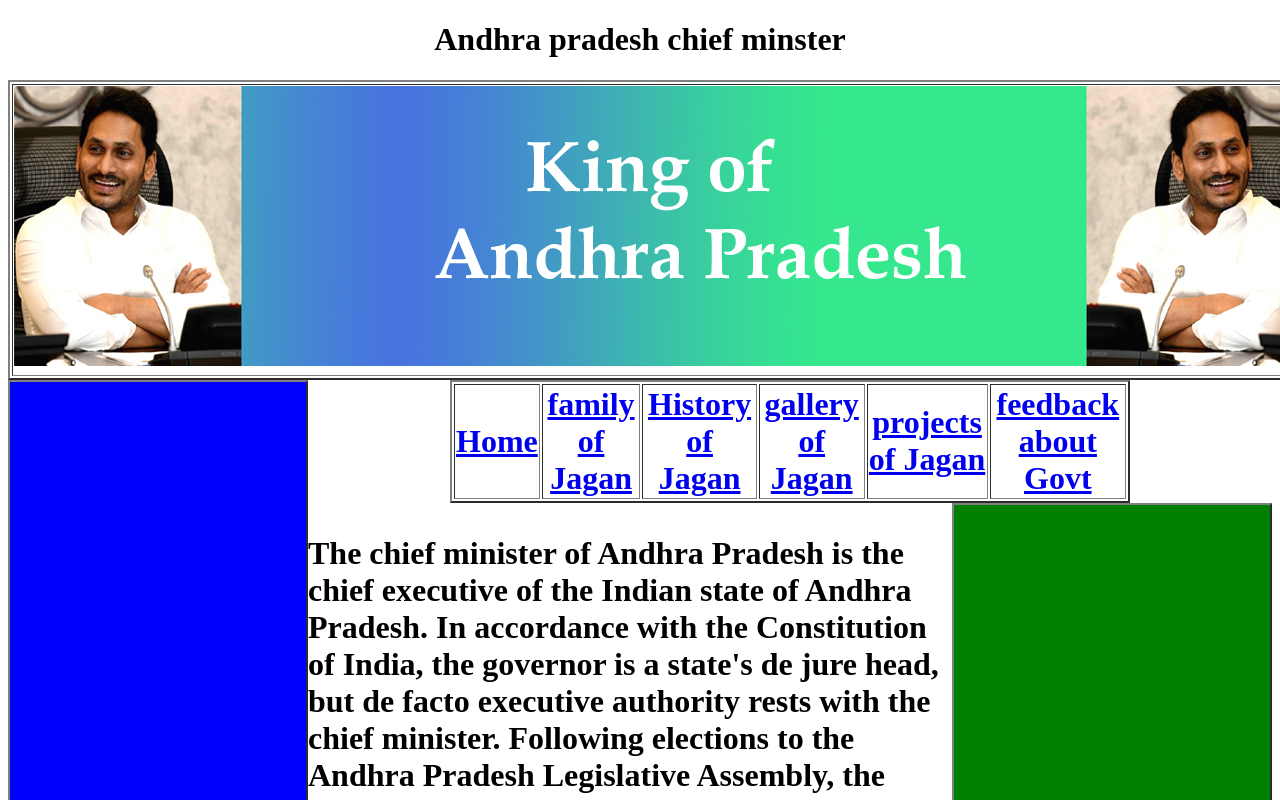
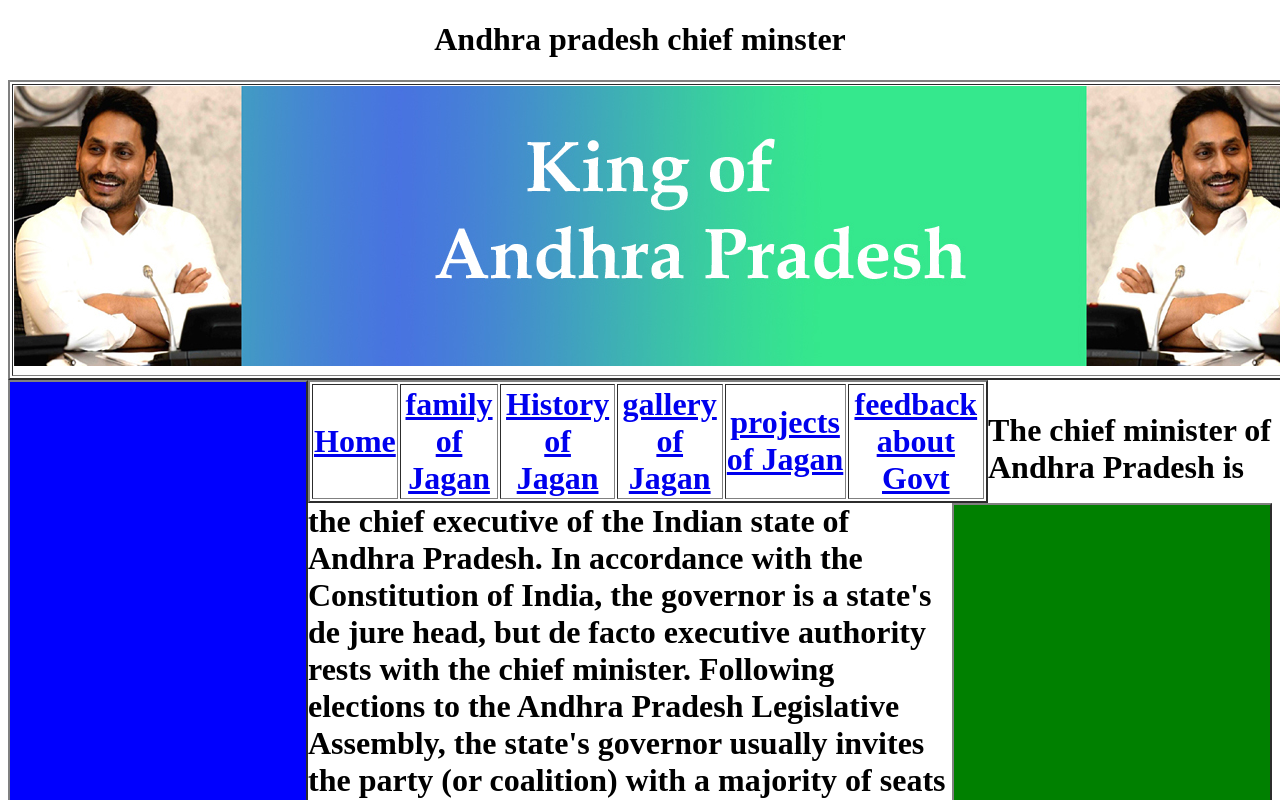
Before and after one commit to Riyazd9212/31-07-2023, a plain HTML site: page index.html in a window 1280 px wide. Shown: the top 800 px of the page. Drawn offline with Linux system fonts and the light colour scheme.

Commit message:
Update index.html

```diff
--- a/index.html
+++ b/index.html
@@ -15,7 +15,7 @@
 
 </table>
 
-   <table border= "2 px" width = "680px" height = "40px" align = "center" bgcolor="white">
+   <table border= "2 px" width = "680px" height = "40px" align = "left" bgcolor="white">
           <tr >
                    <td><a href ="index.html">Home</a></td>
                    <td align = "center"><a href ="family of jagan.html">family of Jagan</a></td>
```
